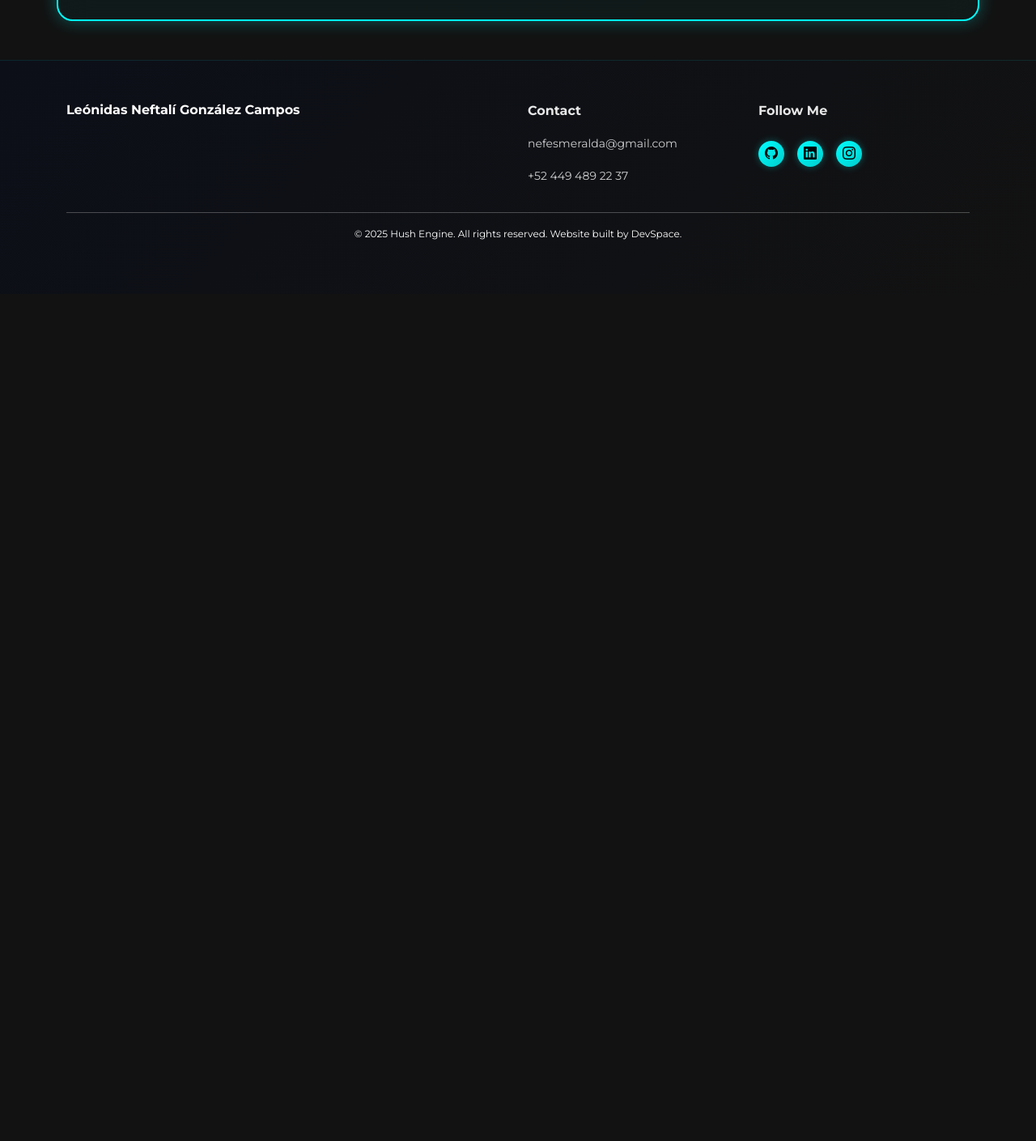
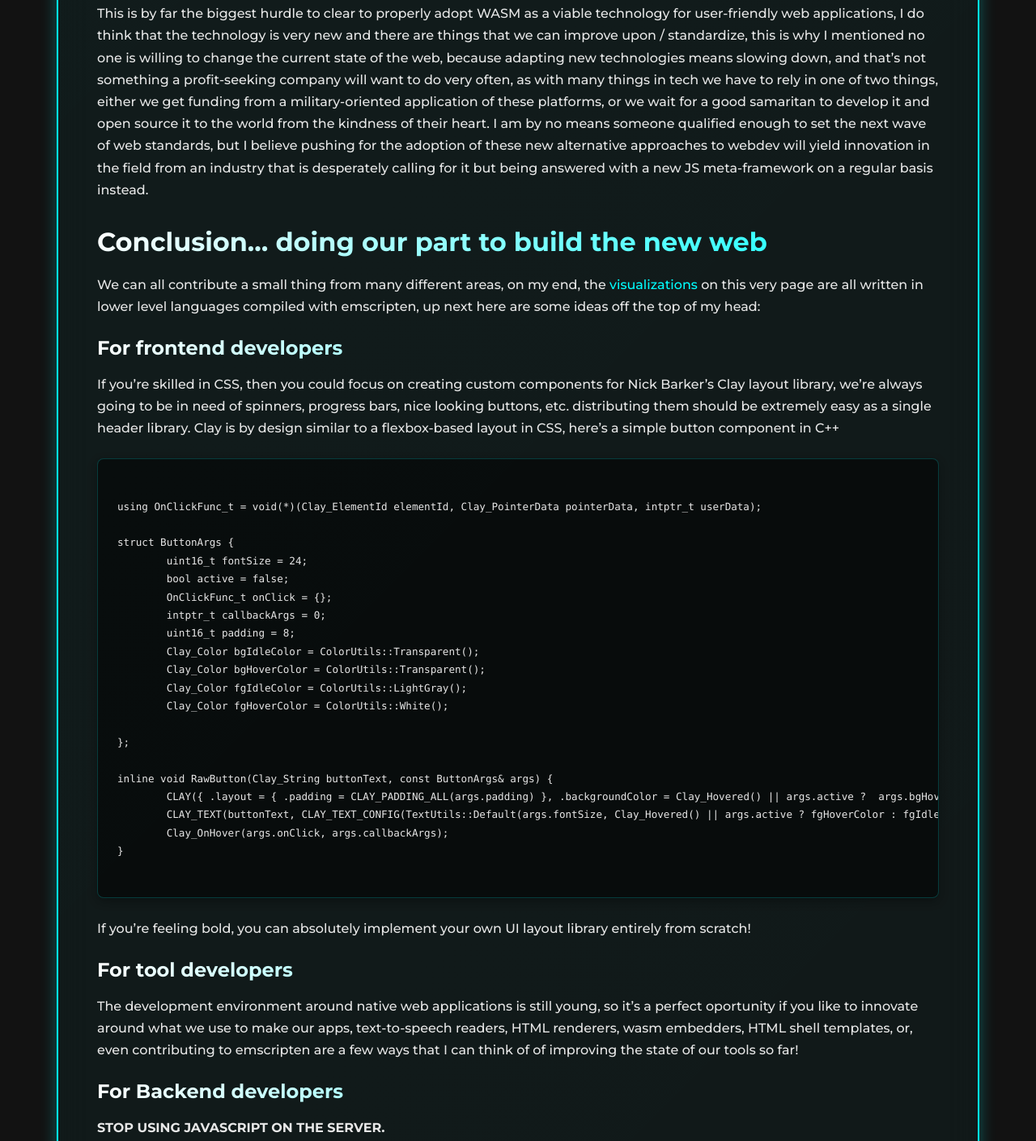
Before and after one commit to Kyn21kx/WebPortfolio, an Astro site: page /blog/the-web-is-bad in a window 1280 px wide. Shown: the part 9306-10715 px from the top of the page at 81% size. Before the commit the page ends 9669 px from the top, so only its background shows below. Built offline with nearby package versions, Linux system fonts and the light colour scheme; Astro itself is replaced by a stand-in of ours; code samples lack their colours.

Commit message:
Added sime conclusions without the links

````diff
--- a/src/content/blog/the-web-is-bad.md
+++ b/src/content/blog/the-web-is-bad.md
@@ -301,4 +301,49 @@ all in a modular/component-based architecture with true immediate mode UI render
 Let's face it, the web and its technologies are pretty much set in stone now, everyone knows a website is made up of HTML, JS and CSS, and we've built a lot of technologies and tools under this assumption, so there ARE genuine concerns when someone claims they're "just" gonna write it in WASM, let's dig into them...
 
 ### Accessibility
-If we're relying on **RAW** pixel rendering for everything in our websites, then, a "blog" *such as this one* might actually suffer from that choice, since people tend to use voice readers to navigate through them in an easier manner, not to mention visually impaired people, as I said, we've built tooling around the assumptions we have of the web, and if all webistes suddenly changed to WASM without having this tooling in mind, someone out there is suddenly going to get completely cut off from the web due to the lack of support for new technologies from the same tools
+If we're relying on **RAW** pixel rendering for everything in our websites, then, a "blog" *such as this one* might actually suffer from that choice, since people tend to use voice readers to navigate through them in an easier manner, not to mention visually impaired people, as I said, we've built tooling around the assumptions we have of the web, and if all webistes suddenly changed to WASM without having this tooling in mind, someone out there is suddenly going to get completely cut off from the web due to the lack of support for new technologies from the same tools; there might be a way to connect to the underlying reader / interactor API of the browser, but I am honestly not sure...
+
+This is by far the biggest hurdle to clear to properly adopt WASM as a viable technology for user-friendly web applications, I do think that the technology is very new and there are things that we can improve upon / standardize, this is why I mentioned no one is willing to change the current state of the web, because adapting new technologies means slowing down, and that's not something a profit-seeking company will want to do very often, as with many things in tech we have to rely in one of two things, either we get funding from a military-oriented application of these platforms, or we wait for a good samaritan to develop it and open source it to the world from the kindness of their heart. I am by no means someone qualified enough to set the next wave of web standards, but I believe pushing for the adoption of these new alternative approaches to webdev will yield innovation in the field from an industry that is desperately calling for it but being answered with a new JS meta-framework on a regular basis instead.
+
+## Conclusion... doing our part to build the new web
+
+We can all contribute a small thing from many different areas, on my end, the [visualizations]() on this very page are all written in lower level languages compiled with emscripten, up next here are some ideas off the top of my head:
+
+### For frontend developers
+
+If you're skilled in CSS, then you could focus on creating custom components for Nick Barker's Clay layout library, we're always going to be in need of spinners, progress bars, nice looking buttons, etc. distributing them should be extremely easy as a single header library. Clay is by design similar to a flexbox-based layout in CSS, here's a simple button component in C++
+
+```cpp
+
+using OnClickFunc_t = void(*)(Clay_ElementId elementId, Clay_PointerData pointerData, intptr_t userData);
+
+struct ButtonArgs {
+	uint16_t fontSize = 24;
+	bool active = false;
+	OnClickFunc_t onClick = {};
+	intptr_t callbackArgs = 0;
+	uint16_t padding = 8;
+	Clay_Color bgIdleColor = ColorUtils::Transparent();
+	Clay_Color bgHoverColor = ColorUtils::Transparent();
+	Clay_Color fgIdleColor = ColorUtils::LightGray();
+	Clay_Color fgHoverColor = ColorUtils::White();
+
+};
+
+inline void RawButton(Clay_String buttonText, const ButtonArgs& args) {
+	CLAY({ .layout = { .padding = CLAY_PADDING_ALL(args.padding) }, .backgroundColor = Clay_Hovered() || args.active ?  args.bgHoverColor : args.bgIdleColor}) {
+        CLAY_TEXT(buttonText, CLAY_TEXT_CONFIG(TextUtils::Default(args.fontSize, Clay_Hovered() || args.active ? fgHoverColor : fgIdleColor)));
+        Clay_OnHover(args.onClick, args.callbackArgs);
+}
+
+```
+
+If you're feeling bold, you can absolutely implement your own UI layout library entirely from scratch!
+
+### For tool developers
+
+The development environment around native web applications is still young, so it's a perfect oportunity if you like to innovate around what we use to make our apps, text-to-speech readers, HTML renderers, wasm embedders, HTML shell templates, or, even contributing to emscripten are a few ways that I can think of of improving the state of our tools so far!
+
+### For Backend developers
+
+**STOP USING JAVASCRIPT ON THE SERVER.**
````
